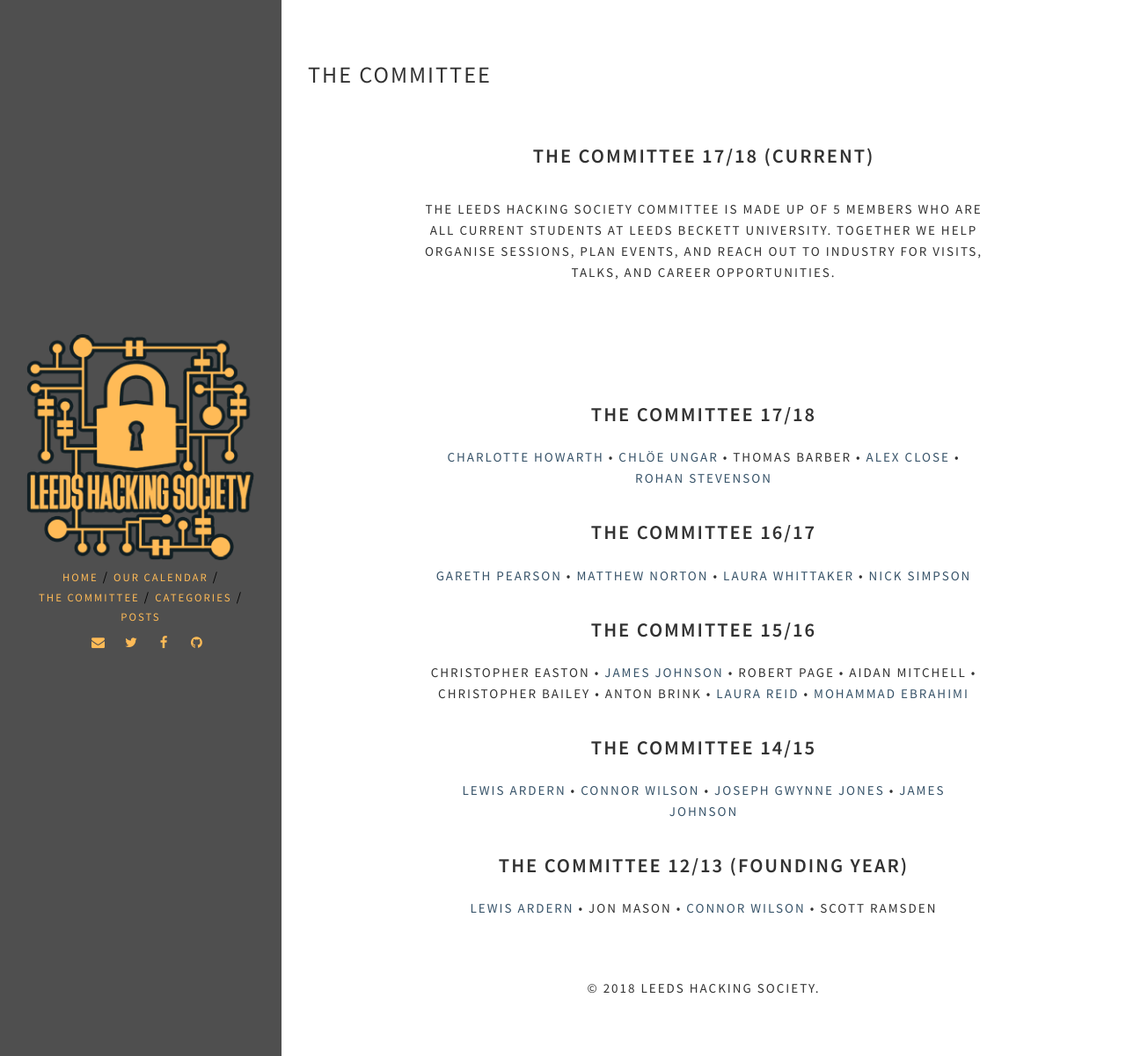
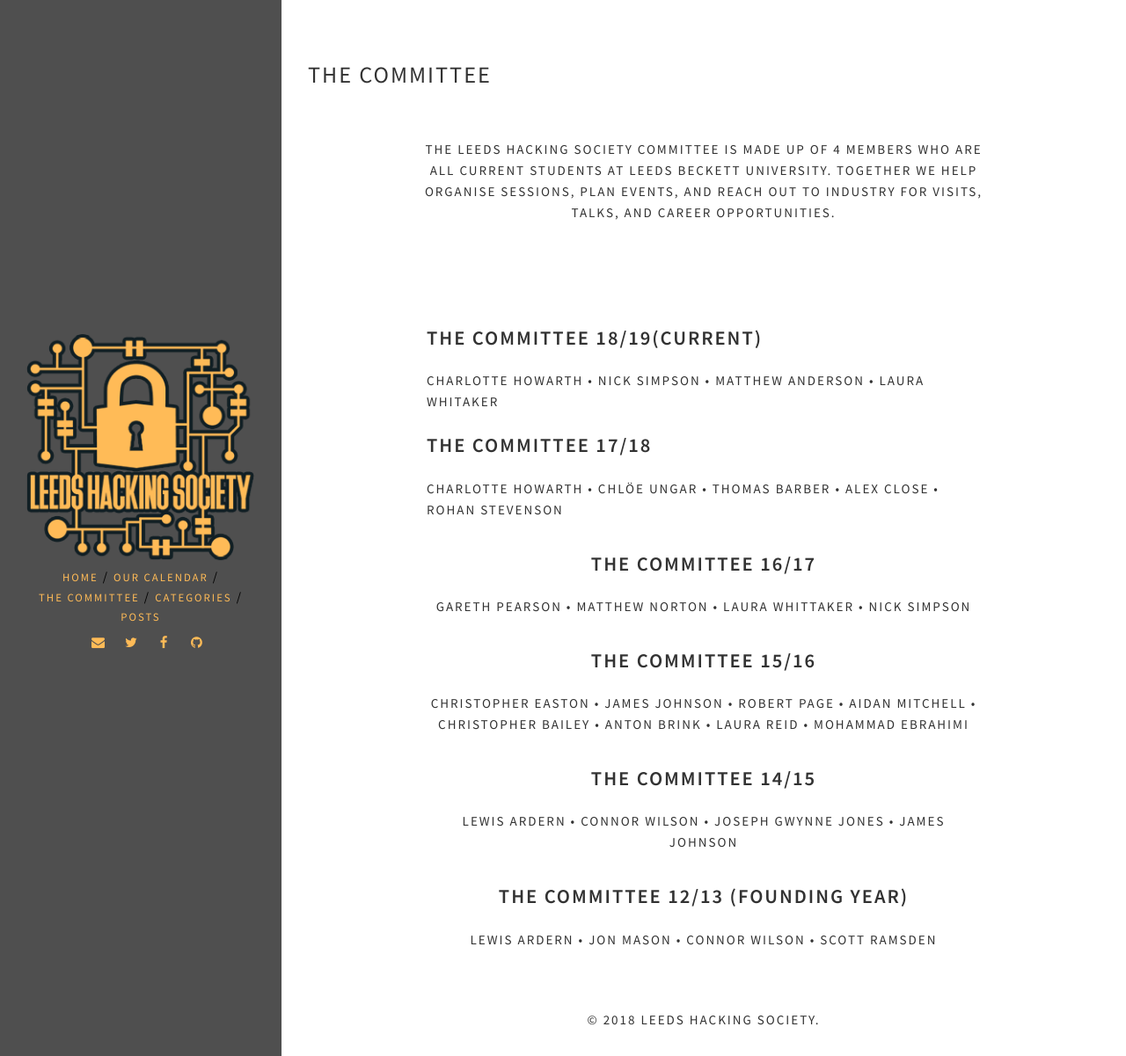
Before and after one commit to LeedsHackingSociety/LeedsHackingSociety.github.io, a Jekyll site: the page built from committee.html, in a window 1280 px wide. Shown: the whole page at 88% size. Built offline with Jekyll 4.4.1, drawn with Linux system fonts in a browser that asks for light colours.

Commit message:
Update committee.html

```diff
--- a/committee.html
+++ b/committee.html
@@ -7,36 +7,39 @@
 <div class="container">
       <div class="row">
           <div class="heading-title text-center">
-              <h3 class="text-uppercase">The Committee 17/18 (Current)</h3>
               <div class="desc">
-              <p>The Leeds Hacking Society committee is made up of 5 members who are all current students at Leeds Beckett University.
+              <p>The Leeds Hacking Society committee is made up of 4 members who are all current students at Leeds Beckett University.
                 Together we help organise sessions, plan events, and reach out to industry for visits, talks, and career opportunities.</p>
               </div>
           </div>
         </div>
+            <div class="Current">
+                 <h3 class="text-uppercase">The Committee 18/19(Current)</h3>
+                 <p> Charlotte Howarth • Nick Simpson • Matthew Anderson • Laura Whitaker </p>
+            </div??
 
             <div class="previous">
             <h3> The Committee 17/18 </h3>
-            <p> <a href="https://twitter.com/charlieamber94">Charlotte Howarth</a> • <a href="https://twitter.com/InfosecChlobo">Chlöe Ungar</a> • Thomas Barber • <a href="https://twitter.com/a_close98">Alex Close</a>  • <a href="https://twitter.com/wantabrew">Rohan Stevenson</a> </p>
+            <p> Charlotte Howarth • Chlöe Ungar • Thomas Barber • Alex Close  • Rohan Stevenson </p>
             </div>
 
             <div class="previous">
             <h3> The Committee 16/17 </h3>
-            <p> <a href="https://twitter.com/_GarethP">Gareth Pearson</a> • <a href="https://twitter.com/95Norton">Matthew Norton</a> • <a href="https://twitter.com/95Norton">Laura Whittaker </a> • <a href="https://twitter.com/95Norton">Nick Simpson</a> </p>
+            <p> Gareth Pearson • Matthew Norton • Laura Whittaker • Nick Simpson </p>
             </div>
 
             <div class="previous">
             <h3> The Committee 15/16 </h3>
-            <p> Christopher Easton • <a href="https://twitter.com/jbondjohnson">James Johnson</a> • Robert Page • Aidan Mitchell  •
-              Christopher Bailey • Anton Brink • <a href="https://twitter.com/LauraReid28">Laura Reid</a> • <a href="</p>https://twitter.com/takertx">Mohammad Ebrahimi</a>
+            <p> Christopher Easton • James Johnson • Robert Page • Aidan Mitchell  •
+              Christopher Bailey • Anton Brink • Laura Reid • Mohammad Ebrahimi
             </div>
 
             <div class="previous">
             <h3> The Committee 14/15 </h3>
-            <p> <a href="https://twitter.com/LewisArdern">Lewis Ardern</a> • <a href="https://twitter.com/_Aviio">Connor Wilson</a> • <a href="</p>https://twitter.com/JGJones">Joseph Gwynne Jones</a> • <a href="https://twitter.com/jbondjohnson">James Johnson</a>  </p>
+            <p> Lewis Ardern • Connor Wilson • Joseph Gwynne Jones • James Johnson  </p>
             </div>
 
             <div class="previous">
             <h3> The Committee 12/13 (Founding Year) </h3>
-            <p> <a href="https://twitter.com/LewisArdern">Lewis Ardern</a> • Jon Mason • <a href="https://twitter.com/_Aviio">Connor Wilson</a> • Scott Ramsden </p>
+            <p> Lewis Ardern • Jon Mason • Connor Wilson • Scott Ramsden </p>
             </div>
```
